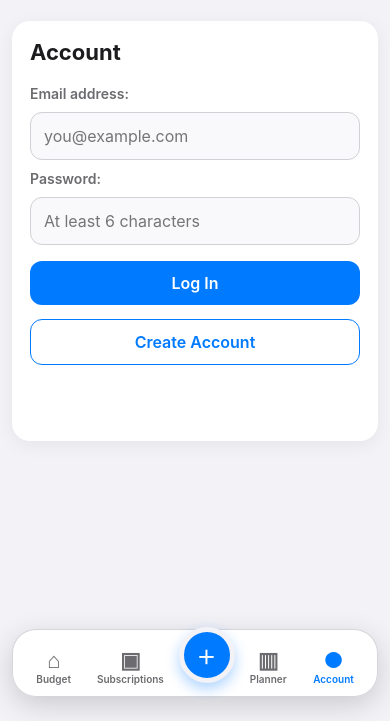
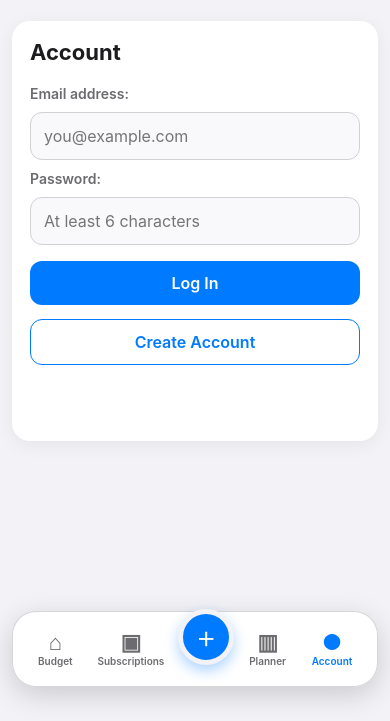
Before and after one commit to KapitanTobal/CSE-199R, a plain HTML site: page auth.html in a window 390 px wide. Shown: the part 123-844 px from the top of the page. Drawn offline with nearby package versions, Linux system fonts and the light colour scheme.

Commit message:
edited style.css

```diff
--- a/style.css
+++ b/style.css
@@ -1868,3 +1868,24 @@ main {
 
   padding-bottom: 110px;
 }
+
+/* Mobile bottom navigation fix */
+.mobile-bottom-nav {
+  height: 76px;
+  min-height: 76px;
+  padding: 8px 12px;
+  bottom: calc(10px + env(safe-area-inset-bottom));
+}
+
+.mobile-bottom-nav a,
+.mobile-bottom-nav button {
+  min-height: 52px;
+}
+
+.budget-summary {
+  margin-bottom: 105px;
+}
+
+main {
+  padding-bottom: 100px;
+}
```
